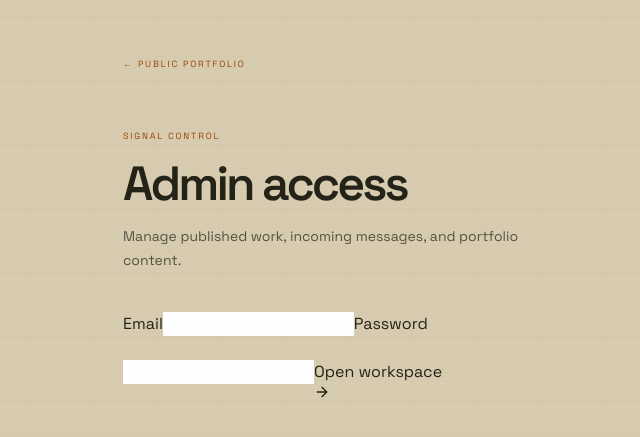
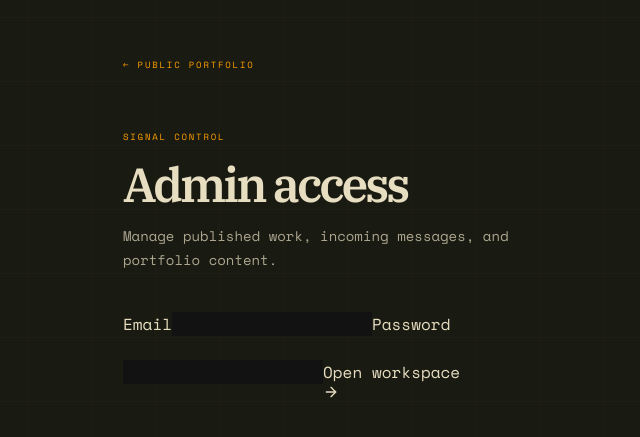
Before and after one commit to romanshrestha20/portfolio, a Next.js app: page /admin/login in a window 1280 px wide. Shown: the part 175-612 px from the top of the page, without its empty margins (293-933 px from the left). Built offline with nearby package versions, Linux system fonts and the light colour scheme; no server answers.

Commit message:
chore: update font imports, enhance theme handling, and adjust favicon management

```diff
--- a/src/app/layout.tsx
+++ b/src/app/layout.tsx
@@ -1,14 +1,21 @@
 import type { Metadata, Viewport } from "next";
-import { IBM_Plex_Mono, Space_Grotesk } from "next/font/google";
+import { IBM_Plex_Serif, Space_Mono } from "next/font/google";
 import "../index.css";
 
-const sans = Space_Grotesk({ subsets: ["latin"], variable: "--font-sans" });
-const mono = IBM_Plex_Mono({ subsets: ["latin"], weight: ["400", "500"], variable: "--font-mono" });
+const mono = Space_Mono({ subsets: ["latin"], variable: "--font-sans", weight: ["400", "700"] });
+const display = IBM_Plex_Serif({ subsets: ["latin"], variable: "--font-display", weight: ["400", "500", "600", "700"] });
 
 export const metadata: Metadata = {
   metadataBase: new URL("https://romanshrestha.info"),
   title: { default: "Roman Shrestha | Software Engineer", template: "%s | Roman Shrestha" },
   description: "Roman Shrestha is a software engineering student building clear web and mobile products with React, Django, and Kotlin.",
+  icons: {
+    icon: [
+      { url: "/favicon-light.svg", type: "image/svg+xml", media: "(prefers-color-scheme: light)" },
+      { url: "/favicon-dark.svg", type: "image/svg+xml", media: "(prefers-color-scheme: dark)" },
+    ],
+    apple: "/logo192.png",
+  },
   openGraph: {
     title: "Roman Shrestha | Software Engineer",
     description: "Selected full-stack web and mobile product work by Roman Shrestha.",
@@ -21,12 +28,12 @@ export const metadata: Metadata = {
   alternates: { canonical: "/" },
 };
 
-export const viewport: Viewport = { themeColor: "#090b0c", colorScheme: "dark light" };
+export const viewport: Viewport = { themeColor: "#1a1b12", colorScheme: "dark light" };
 
 export default function RootLayout({ children }: Readonly<{ children: React.ReactNode }>) {
   return (
-    <html lang="en" suppressHydrationWarning>
-      <body className={`${sans.variable} ${mono.variable}`}>{children}</body>
+    <html lang="en" className="dark" suppressHydrationWarning>
+      <body className={`${mono.variable} ${display.variable}`}>{children}</body>
     </html>
   );
 }
--- a/src/hooks/useDarkMode.jsx
+++ b/src/hooks/useDarkMode.jsx
@@ -4,12 +4,10 @@ import { useState, useEffect, useCallback } from "react";
 
 export function useDarkMode() {
   const getInitialTheme = useCallback(() => {
-    if (typeof window === "undefined") return "light";
+    if (typeof window === "undefined") return "dark";
     const stored = localStorage.getItem("theme");
     if (stored === "light" || stored === "dark") return stored;
-    return window.matchMedia("(prefers-color-scheme: dark)").matches
-      ? "dark"
-      : "light";
+    return "dark";
   }, []);
 
   const [theme, setTheme] = useState(getInitialTheme);
@@ -31,6 +29,14 @@ export function useDarkMode() {
     if (theme === "dark") root.classList.add("dark");
     else root.classList.remove("dark");
     localStorage.setItem("theme", theme);
+
+    const faviconHref = theme === "dark" ? "/favicon-dark.svg" : "/favicon-light.svg";
+    document
+      .querySelectorAll('link[rel="icon"], link[rel="shortcut icon"]')
+      .forEach((link) => {
+        link.setAttribute("href", faviconHref);
+        link.removeAttribute("media");
+      });
   }, [theme]);
 
   const toggleTheme = () =>
--- a/src/proxy.ts
+++ b/src/proxy.ts
@@ -22,4 +22,4 @@ export async function proxy(request: NextRequest) {
   return response;
 }
 
-export const config = { matcher: ["/((?!_next/static|_next/image|favicon.ico|.*\\.(?:svg|png|jpg|jpeg|gif|webp)$).*)"] };
+export const config = { matcher: ["/((?!_next/static|_next/image.svg|.*\\.(?:svg|png|jpg|jpeg|gif|webp)$).*)"] };
```
